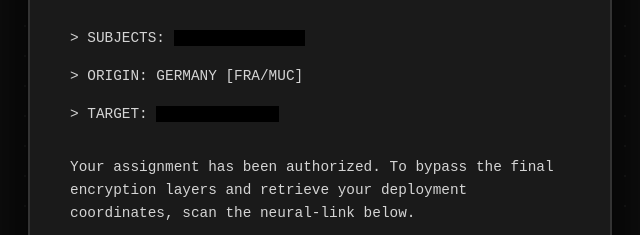
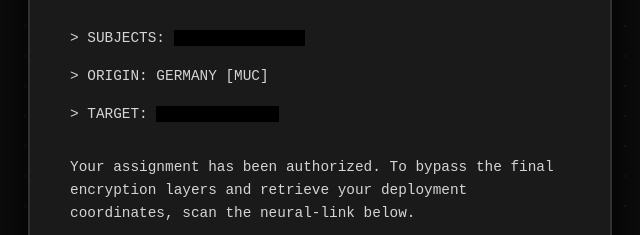
Before and after one commit to dtswanson/secretmission1, a plain HTML site: page index.html in a window 1280 px wide. Shown: the part 229-464 px from the top of the page, 320-960 px from the left. Drawn offline with Linux system fonts and the light colour scheme; a script that the page names is missing.

Commit message:
Update index.html

```diff
--- a/index.html
+++ b/index.html
@@ -100,7 +100,7 @@
         <h1>MISSION: TRANSATLANTIC EXTRACTION</h1>
 
         <div class="intel-line">> SUBJECTS: <span class="redacted">REDACTED_NAMES</span></div>
-        <div class="intel-line">> ORIGIN: GERMANY [FRA/MUC]</div>
+        <div class="intel-line">> ORIGIN: GERMANY [MUC]</div>
         <div class="intel-line">> TARGET: <span class="redacted">COLORADO_ZONE</span></div>
 
         <div class="intel-line" style="margin-top: 30px;">
```
